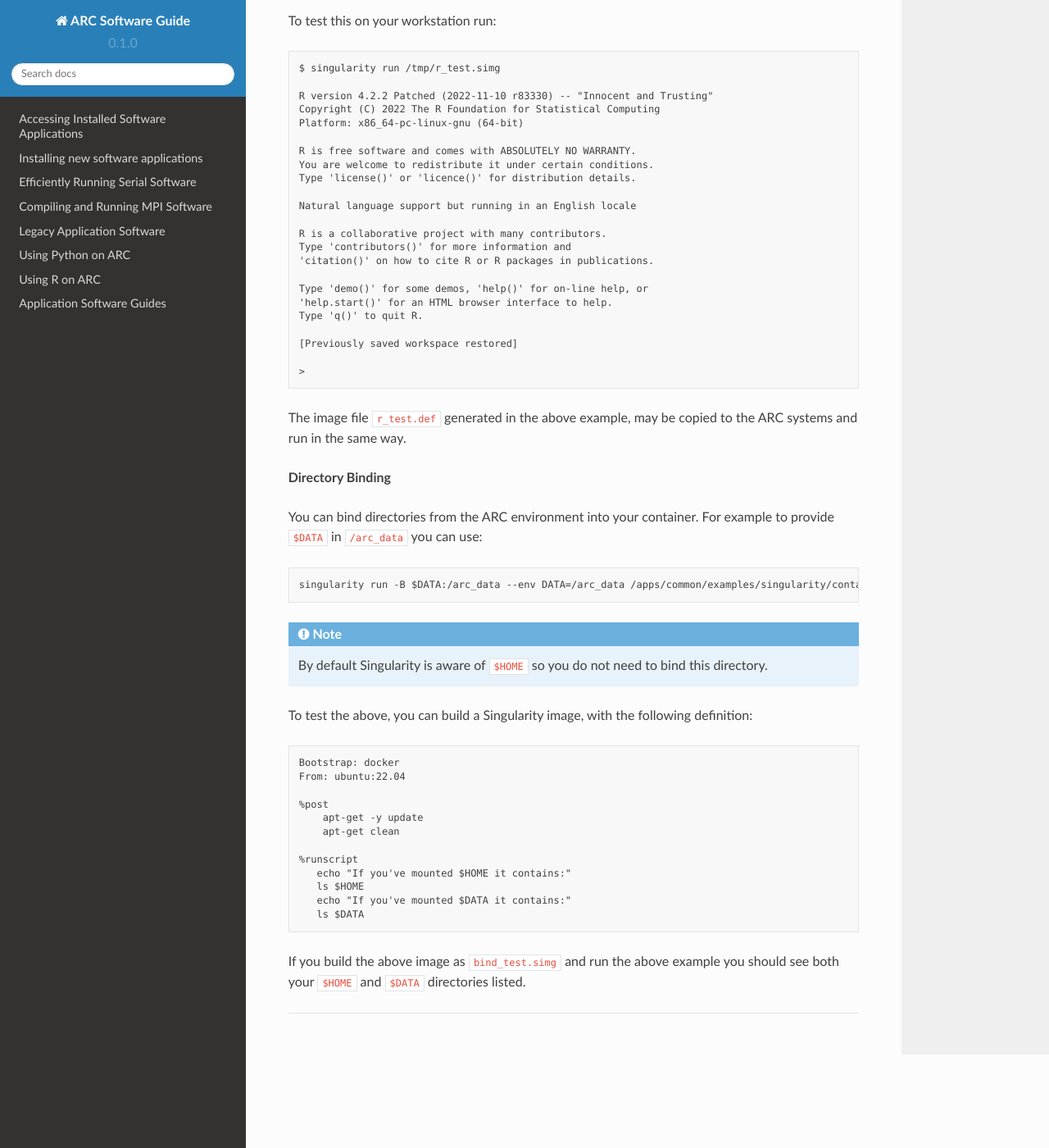
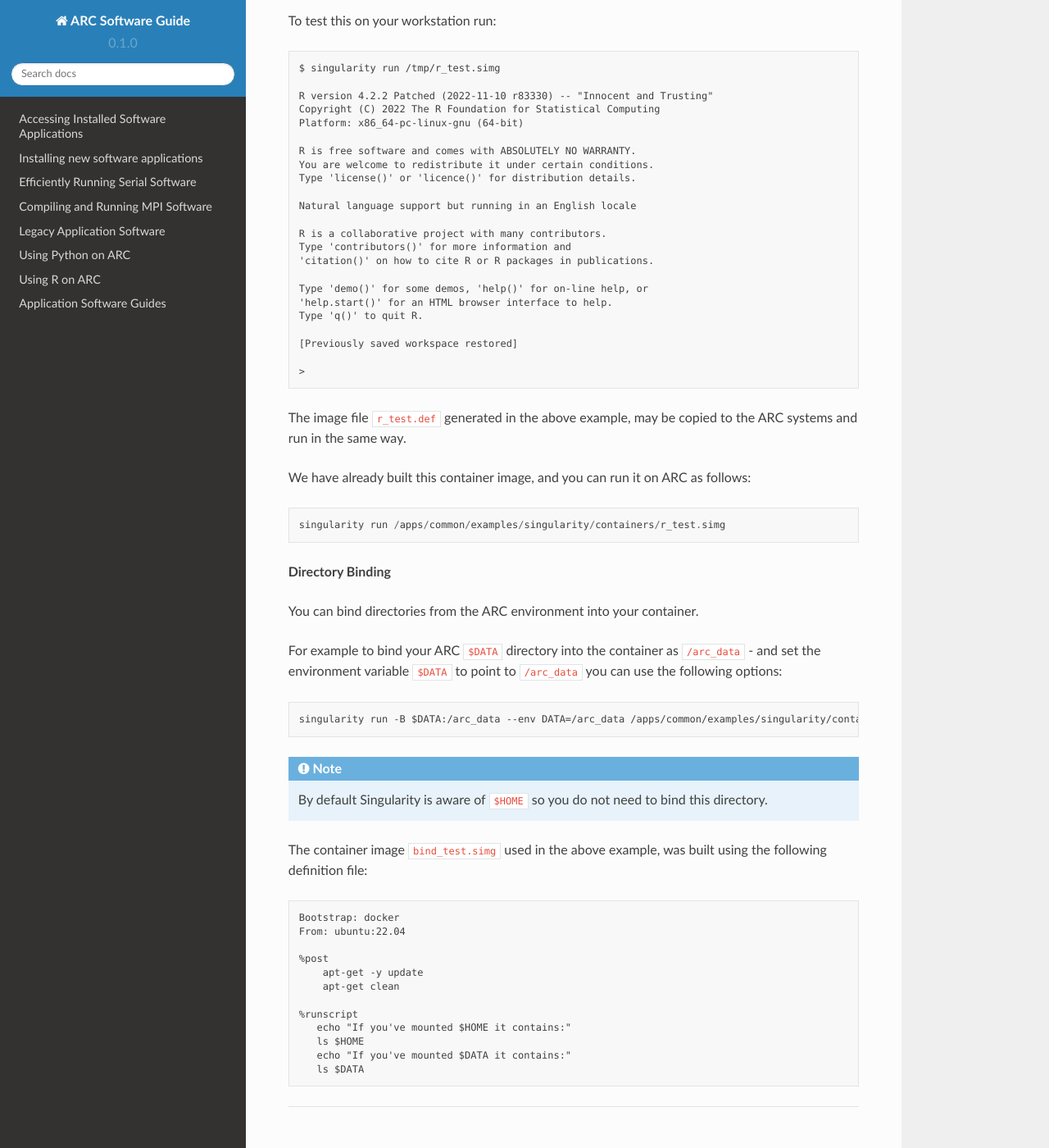
Before and after one commit to oxford-arc/arc-software-guide, a Sphinx documentation site: the page built from docs/source/apps/arc_apptainer.rst, in a window 1280 px wide and 1400 px high, scrolled down 1185 px. Shown: the whole window at 82% size. Built offline with Sphinx 7.4.7 and the Read the Docs theme 2.0.0, drawn with Linux system fonts in a browser that asks for light colours.

Commit message:
Update arc_apptainer.rst

```diff
--- a/docs/source/apps/arc_apptainer.rst
+++ b/docs/source/apps/arc_apptainer.rst
@@ -72,17 +72,24 @@ To test this on your workstation run::
 
 The image file ``r_test.def`` generated in the above example, may be copied to the ARC systems and run in the same way.
 
+We have already built this container image, and you can run it on ARC as follows::
+
+   singularity run /apps/common/examples/singularity/containers/r_test.simg
+
 
 **Directory Binding**
 
-You can bind directories from the ARC environment into your container. For example to provide ``$DATA`` in ``/arc_data`` you can use::
+You can bind directories from the ARC environment into your container.
+
+For example to bind your ARC ``$DATA`` directory into the container as ``/arc_data`` - and set the environment variable ``$DATA`` to point to ``/arc_data`` you can
+use the following options::
 
    singularity run -B $DATA:/arc_data --env DATA=/arc_data /apps/common/examples/singularity/containers/bind_test.simg
 
 .. note::
    By default Singularity is aware of ``$HOME`` so you do not need to bind this directory.
 
-To test the above, you can build a Singularity image, with the following definition::
+The container image ``bind_test.simg`` used in the above example, was built using the following definition file::
 
   Bootstrap: docker
   From: ubuntu:22.04
@@ -96,5 +103,3 @@ To test the above, you can build a Singularity image, with the following definit
      ls $HOME
      echo "If you've mounted $DATA it contains:"
      ls $DATA
-
-If you build the above image as ``bind_test.simg`` and run the above example you should see both your ``$HOME`` and ``$DATA`` directories listed.
```
